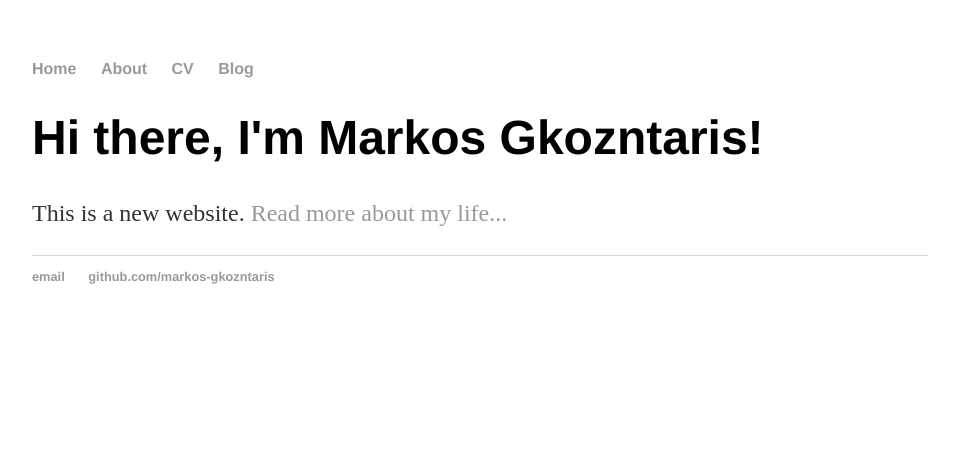
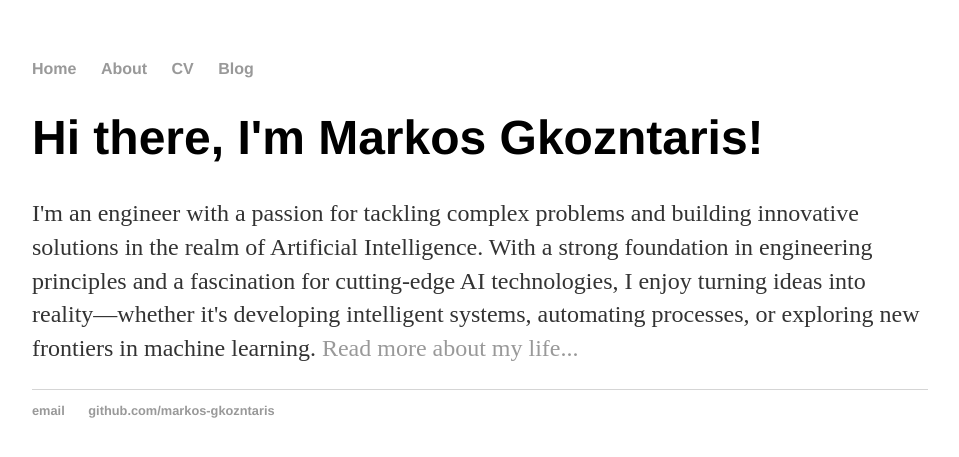
Before and after one commit to markos-gkozntaris/markos-gkozntaris.github.io, a Jekyll site: the page built from index.html, in a window 1280 px wide. Shown: the top 457 px of the page, without its empty margins (160-1119 px from the left). Built offline with Jekyll 4.4.1, drawn with Linux system fonts in a browser that asks for light colours; the list of posts is cut into pages by our own code.

Commit message:
change description

```diff
--- a/index.html
+++ b/index.html
@@ -4,5 +4,5 @@ title: Markos Gkozntaris
 ---
 <div class="blurb">
 	<h1>Hi there, I'm Markos Gkozntaris!</h1>
-	<p>This is a new website. <a href="/about">Read more about my life...</a></p>
+	<p>I'm an engineer with a passion for tackling complex problems and building innovative solutions in the realm of Artificial Intelligence. With a strong foundation in engineering principles and a fascination for cutting-edge AI technologies, I enjoy turning ideas into reality—whether it's developing intelligent systems, automating processes, or exploring new frontiers in machine learning. <a href="/about">Read more about my life...</a></p>
 </div><!-- /.blurb -->
```
